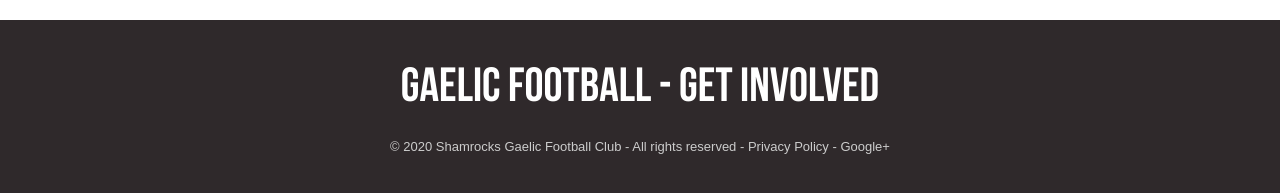
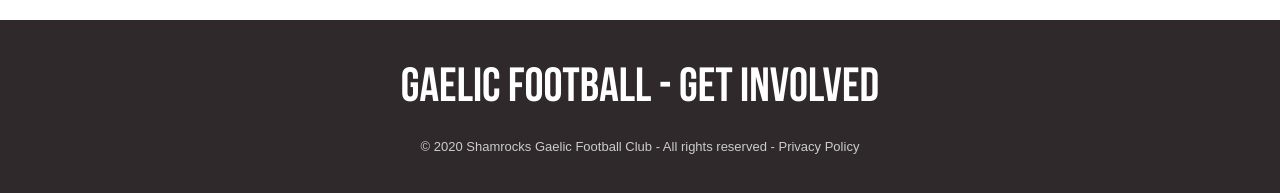
Before and after one commit to shamrocksgfc/footySite, a plain HTML site: page contact.html in a window 1280 px wide. Shown: the part 1082-1275 px from the top of the page. Drawn offline with Linux system fonts and the light colour scheme.

Commit message:
Update contact.html

```diff
--- a/contact.html
+++ b/contact.html
@@ -165,7 +165,7 @@
   <h2>Gaelic Football - Get involved</h2>
 </div>
 <div class="copy">
-    <p>&copy; 2020 Shamrocks Gaelic Football Club - All rights reserved <a href="https://plus.google.com/+ShamrocksgfcAus" target="_blank" rel="publisher">- </a><a href="privacy-policy.html"> Privacy Policy</a> - <a href="https://plus.google.com/+ShamrocksgfcAus" target="_blank" rel="publisher">Google+</a></p>
+    <p>&copy; 2020 Shamrocks Gaelic Football Club - All rights reserved <a href="https://plus.google.com/+ShamrocksgfcAus" target="_blank" rel="publisher">- </a><a href="privacy-policy.html"> Privacy Policy</a></p>
 </div>
 </body>
 </html>
```
